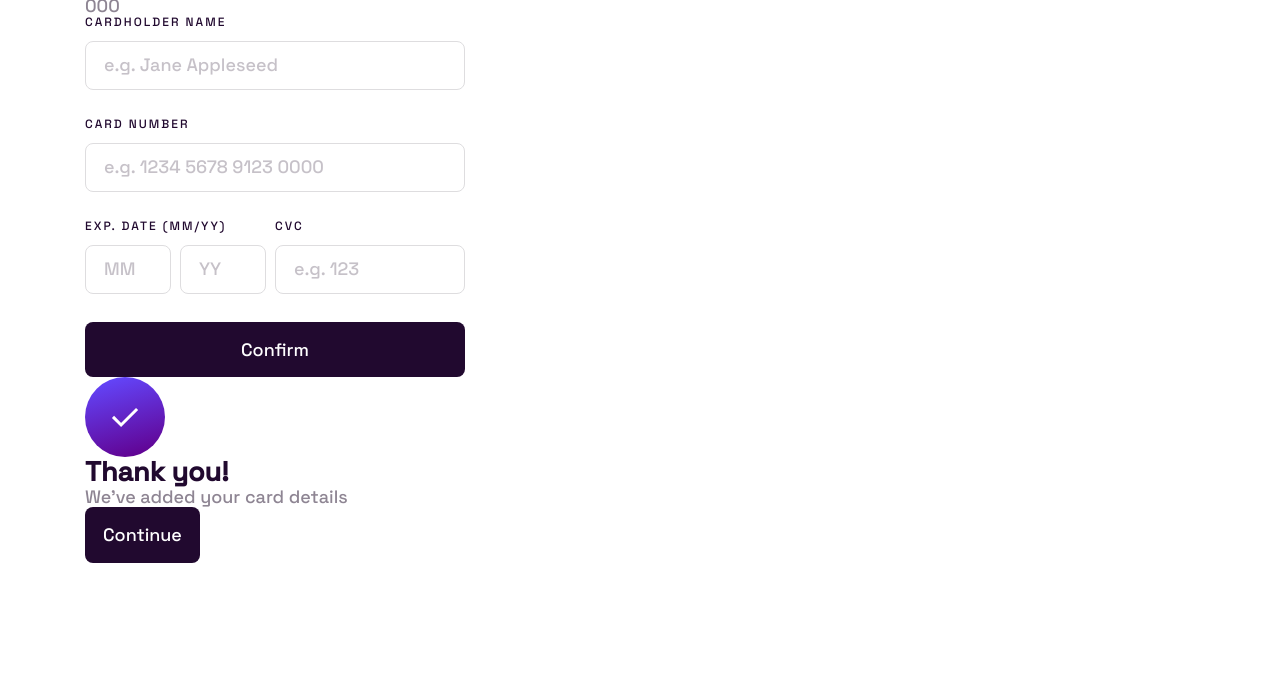
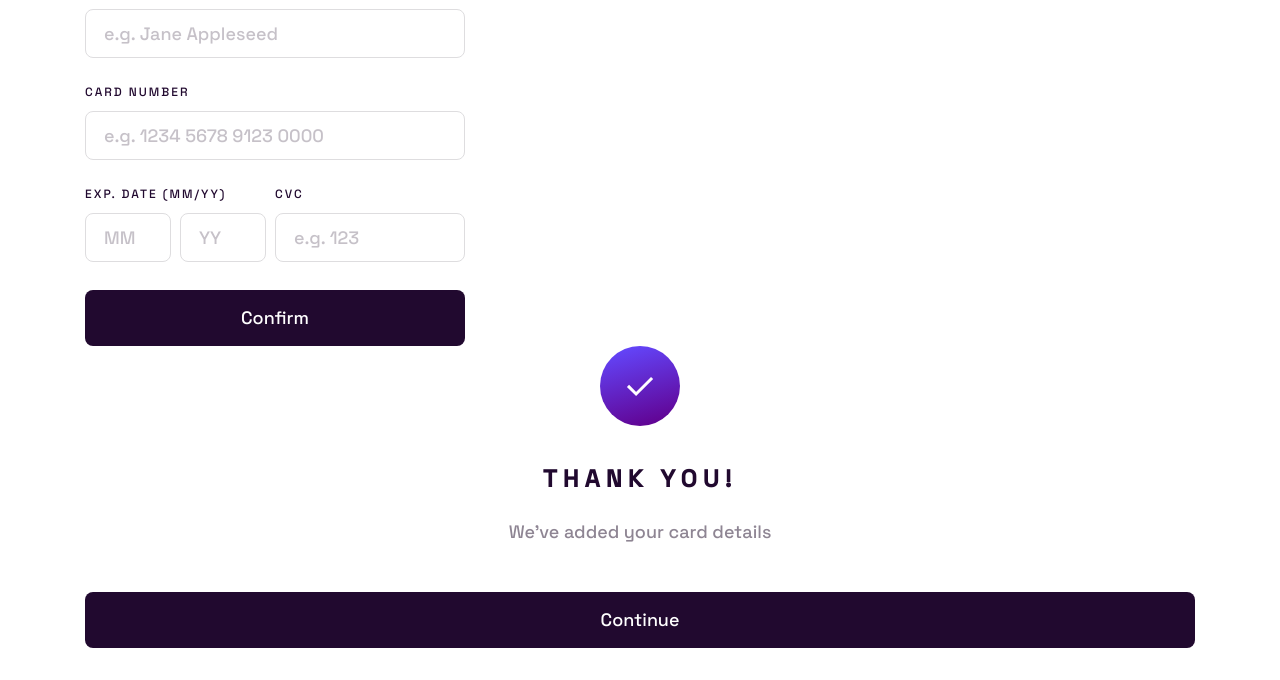
Before and after one commit to karolbanat/interactive-card-details-form, a website: page index.html in a window 1280 px wide. Shown: the part 174-854 px from the top of the page. Before the commit the page ends 800 px from the top, so only its background shows below. Drawn offline with Linux system fonts and the light colour scheme.

Commit message:
Confirmation styles

```diff
--- a/index.html
+++ b/index.html
@@ -98,10 +98,11 @@
 
                     <div class="confirmation details__back">
                         <img src="./dist/images/icon-complete.svg"
-                             alt="">
+                             alt=""
+                             class="confirmation__icon">
                         <h2 class="confirmation__heading">Thank you!</h2>
                         <p>We've added your card details</p>
-                        <button class="button">Continue</button>
+                        <button class="button confirmation__button">Continue</button>
                     </div>
                 </div>
             </section>
--- a/src/sass/base/_variables.scss
+++ b/src/sass/base/_variables.scss
@@ -27,7 +27,7 @@ $font-sizes: (
 		200: 1.2rem,
 		400: 1.6rem,
 		500: 1.8rem,
-		700: 2.2rem,
+		700: 2.4rem,
 	),
 	medium: (
 		100: 1.2rem,
--- /dev/null
+++ b/src/sass/components/_confirmation.scss
@@ -0,0 +1,28 @@
+.confirmation {
+	display: flex;
+	flex-direction: column;
+	align-items: center;
+
+	& > p {
+		font-size: var(--fz-confirmation-text);
+
+		&:is(:last-of-type) {
+			margin-bottom: 5rem;
+		}
+	}
+
+	&__heading {
+		margin-bottom: 1.25em;
+		font-size: var(--fz-700);
+		text-transform: uppercase;
+		letter-spacing: 6px;
+	}
+
+	&__icon {
+		margin-bottom: 4rem;
+	}
+
+	&__button {
+		align-self: stretch;
+	}
+}
--- a/src/sass/main.scss
+++ b/src/sass/main.scss
@@ -7,5 +7,6 @@
 
 @use './components/button';
 @use './components/details-form';
+@use './components/confirmation';
 
 @use './utility/visually-hidden';
```
Also changed, not shown: dist/css/main.min.css.
